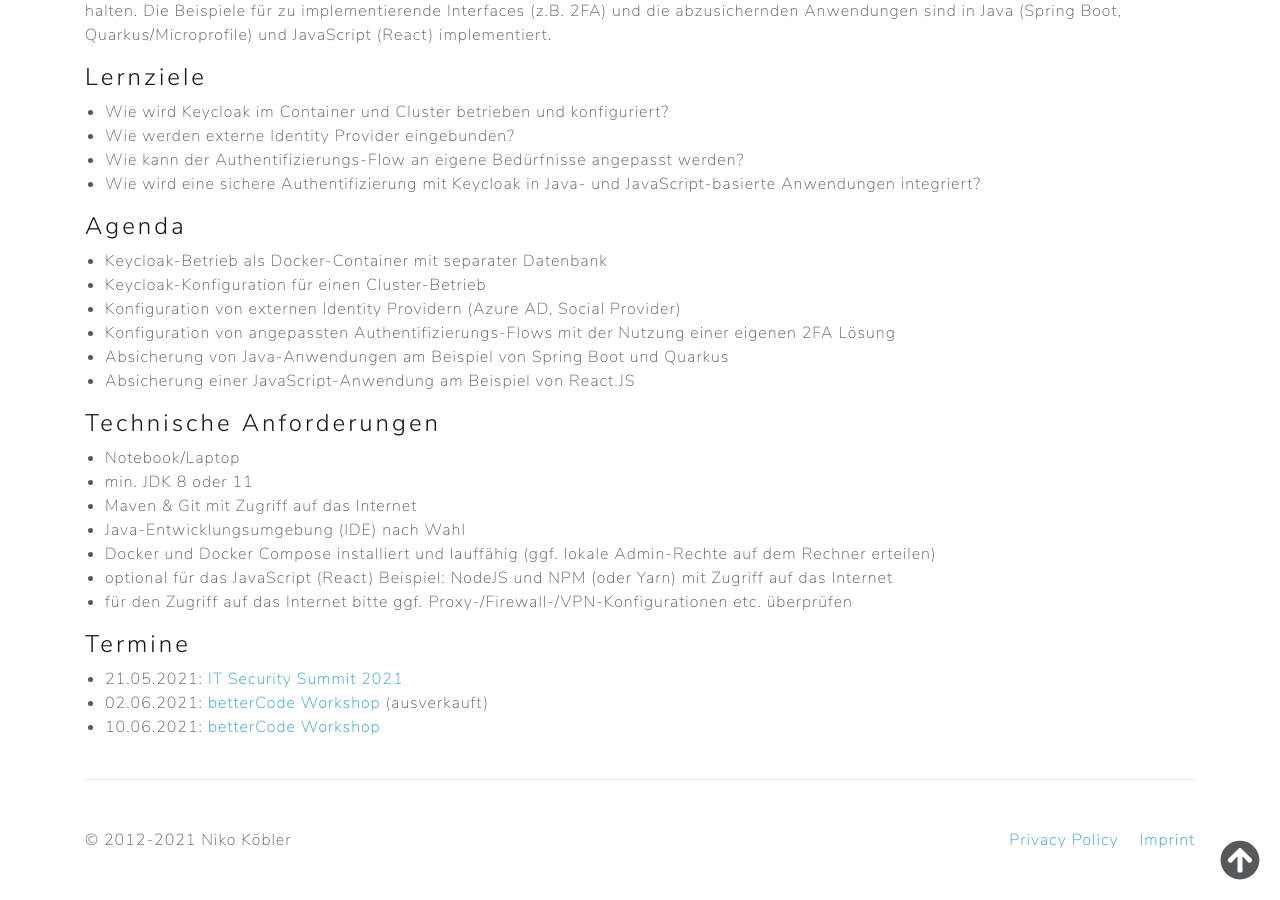
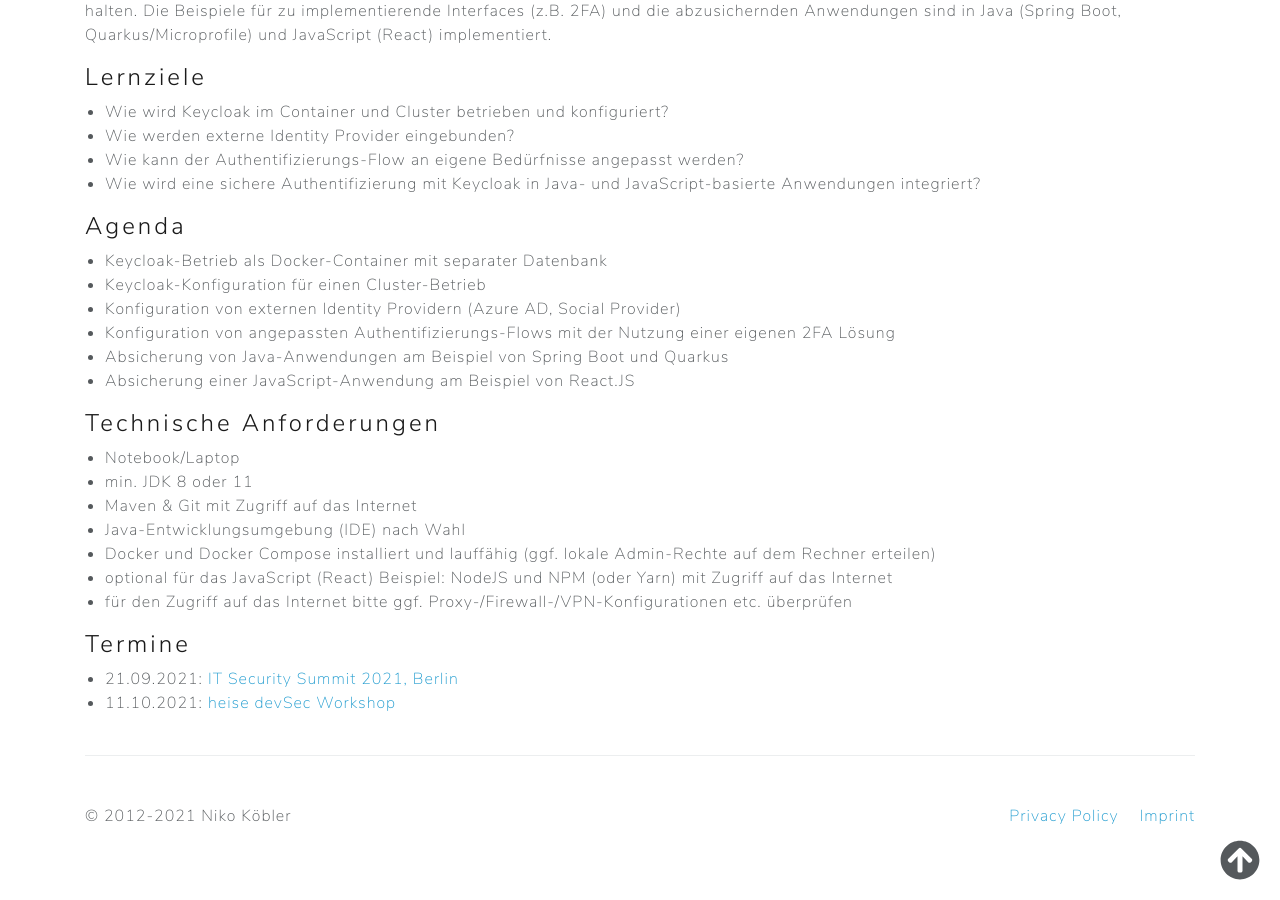
Before and after one commit to dasniko/dasniko.github.io, a Jekyll site: the page built from trainings.md, in a window 1280 px wide and 900 px high, scrolled down 779 px. Built offline with Jekyll 4.4.1, drawn with Linux system fonts in a browser that asks for light colours; after the commit the page ends 1655 px from its top, so only the background shows below that.

Commit message:
updated trainings

```diff
--- a/trainings.md
+++ b/trainings.md
@@ -52,6 +52,5 @@ Als "Betriebsumgebung" verwenden wir eine lokale Docker-Compose Installation, um
 
 ### Termine
 
-* 21.05.2021: [IT Security Summit 2021](https://it-security-summit.de/it-security-summit/authentifizierung-einfach-und-sicher-gemacht-mit-keycloak-teil-1/)
-* 02.06.2021: [betterCode Workshop](https://api.bettercode.eu/lecture_compact1.php?id=12885&source=0) (ausverkauft)
-* 10.06.2021: [betterCode Workshop](https://api.bettercode.eu/lecture_compact1.php?id=13002&source=0)
+* 21.09.2021: [IT Security Summit 2021, Berlin](https://it-security-summit.de/it-security-summit/authentifizierung-einfach-und-sicher-gemacht-mit-keycloak-teil-1/)
+* 11.10.2021: [heise devSec Workshop](https://www.heise-devsec.de/)
```
